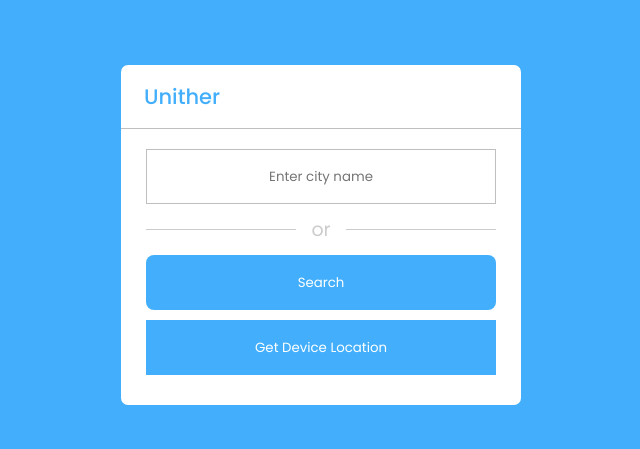
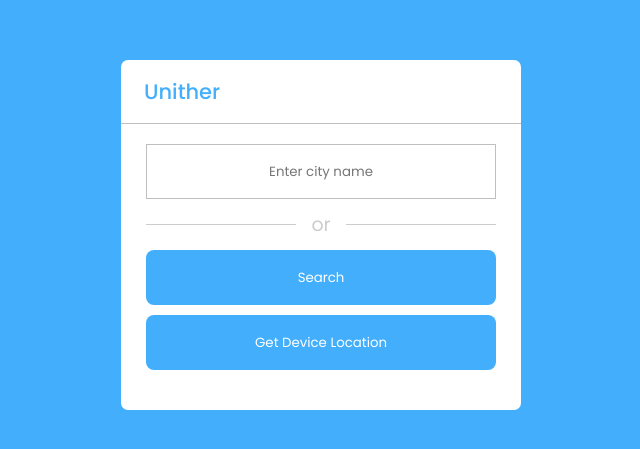
Before and after one commit to Niraj21611/Unither, a plain HTML site: page index.html in a window 1280 px wide. Shown: the part 165-614 px from the top of the page, without its empty margins (319-959 px from the left). Drawn offline with nearby package versions, Linux system fonts and the light colour scheme.

Commit message:
Update style.css

```diff
--- a/style.css
+++ b/style.css
@@ -114,7 +114,7 @@ header i{
     background: #43AFFC;
 }
 
-.btn{
+.btn, .btn-2{
     margin-bottom: 10px;
     border-radius: 8px;
 }
```
